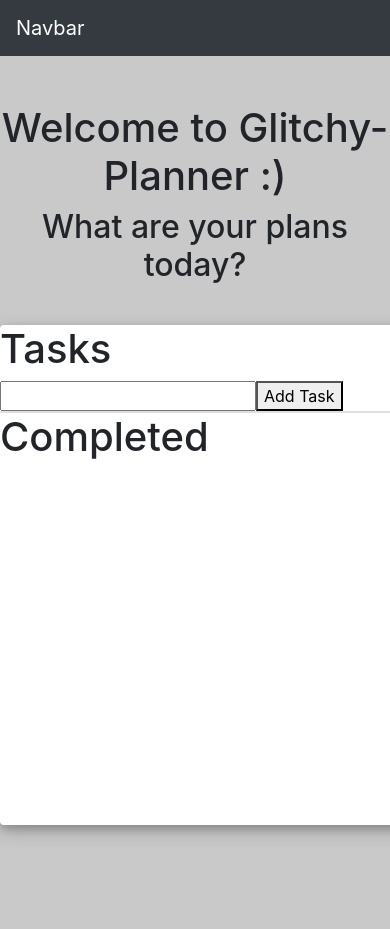
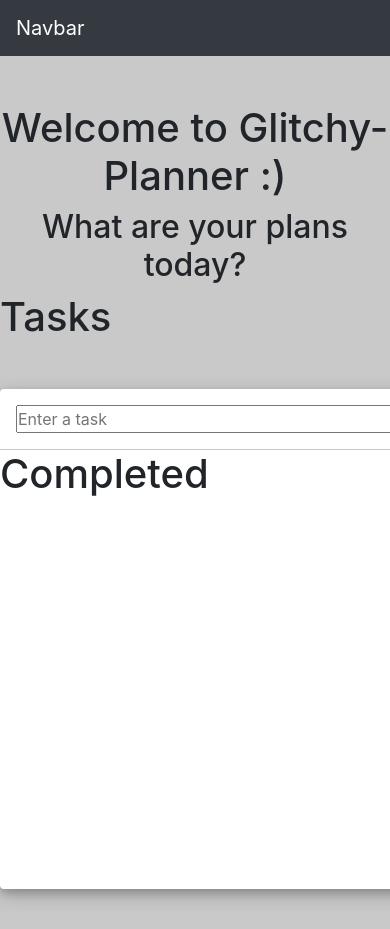
Before and after one commit to glitchy-cat/glitchy-planner, a React (Create React App) app: page / in a window 390 px wide. Shown: the top 929 px of the page. Before the commit the page ends 865 px from the top, so only its background shows below. Built offline with nearby package versions, Linux system fonts and the light colour scheme.

Commit message:
Added css to todoform and began to improve mobile responsiveness

```diff
--- a/src/App.css
+++ b/src/App.css
@@ -1,4 +1,7 @@
 
+.wrapper {
+  display: grid;
+}
 .App {
   background-color: #FFFFFF;
   min-height: 500px;
@@ -9,7 +12,12 @@
   box-shadow: 0 4px 8px 0 rgba(0, 0, 0, 0.2), 0 6px 20px 0 rgba(0, 0, 0, 0.19);
 }
 
-.todoFormContainer {
-  border: none;
-  border-color: transparent;
+.completedContainer {
+  background-color: #FFFFFF;
+  min-height: 500px;
+  width: 90vh;
+  margin: 40px auto;
+  justify-content: center;
+  border-radius: 4px;
+  box-shadow: 0 4px 8px 0 rgba(0, 0, 0, 0.2), 0 6px 20px 0 rgba(0, 0, 0, 0.19);
 }
--- a/src/App.js
+++ b/src/App.js
@@ -16,12 +16,14 @@ class App extends React.Component {
 
   render() {
     return (
-      <div className='App'>
+      <div className='wrapper'>
         <h1>Tasks</h1>
-        <Todoform addTodoFn={this.addTodo}/>
-        <Todolist deleteTodoFn={this.deleteTodo} updateTodoFn={this.updateTodo} todos={this.state.todos}/>
-        <div>
-        <Completedlist completedSt={this.state.completed}/>
+        <div className='App'>
+          <Todoform addTodoFn={this.addTodo}/>
+          <Todolist deleteTodoFn={this.deleteTodo} updateTodoFn={this.updateTodo} todos={this.state.todos}/>
+          <div>
+          <Completedlist completedSt={this.state.completed}/>
+          </div>
         </div>
       </div>
     );
--- a/src/components/Todoform.jsx
+++ b/src/components/Todoform.jsx
@@ -14,7 +14,7 @@ class Todoform extends React.Component {
     return (
       <div className='todoFormContainer'>
         <form onSubmit={(e) => this.submitTodo(e)}>
-          <input id='addTodoInput' onChange={(e) => this.updateInput(e)} type="text"></input>
+          <input id='addTodoInput' placeholder='Enter a task' onChange={(e) => this.updateInput(e)} type="text"></input>
           <button type='submit'>Add Task</button>
         </form>
       </div>
--- a/src/components/Todoitem.jsx
+++ b/src/components/Todoitem.jsx
@@ -22,7 +22,7 @@ class Todoitem extends React.Component {
           >
             {todo.text}
           </div>)}
-
+        <div className="options">
         <img
           className="trashBin"
           src={trash}
@@ -68,6 +68,7 @@ class Todoitem extends React.Component {
             </button>
           </div>
         )}
+        </div>
       </div>
     );
   }
--- a/src/components/Todolist.jsx
+++ b/src/components/Todolist.jsx
@@ -8,7 +8,7 @@ class Todolist extends React.Component {
     const { todos } = this.props;
 
     return (
-      <div className='card'>
+      <div>
           {todos.map((_todo, _index) => {
             return (
                 <Todoitem
--- a/src/styles/todostyle.css
+++ b/src/styles/todostyle.css
@@ -1,13 +1,55 @@
+* {
+    margin: 0;
+    padding: 0;
+    box-sizing: border-box;
+}
+
 .todoItemContainer {
     cursor: pointer;
+    display: flex;
+    flex-wrap: wrap;
+    align-content: space-between;
+    border-bottom: 1px solid #c9c9c9;
+    margin: 1rem;
 }
 
-.btn {
-    float: right;
+.todoFormContainer {
+    display: flex;
+    padding: 1rem;
+    border-bottom: 1px solid #c9c9c9;
+    justify-content: center;
+
 }
+
+form {
+    outline: none;
+    width: 100%;
+ }
+
+ #addTodoInput {
+     width: 80%
+ }
+
+.todoItem {
+    min-width: 40vh;
+    float: left;
+
+}
+
+.options {
+    display: flex;
+    min-width: 40vh;
+    align-content: space-around;
+    justify-content: center;
+    margin-left: auto;
+    order: 2;
+}
+
+/*.btn {
+
+} */
 .trashBin {
-    float: right;
-    margin-left: 1rem;
+    order: 2;
 }
 
 .toDoFormContainer {
```
